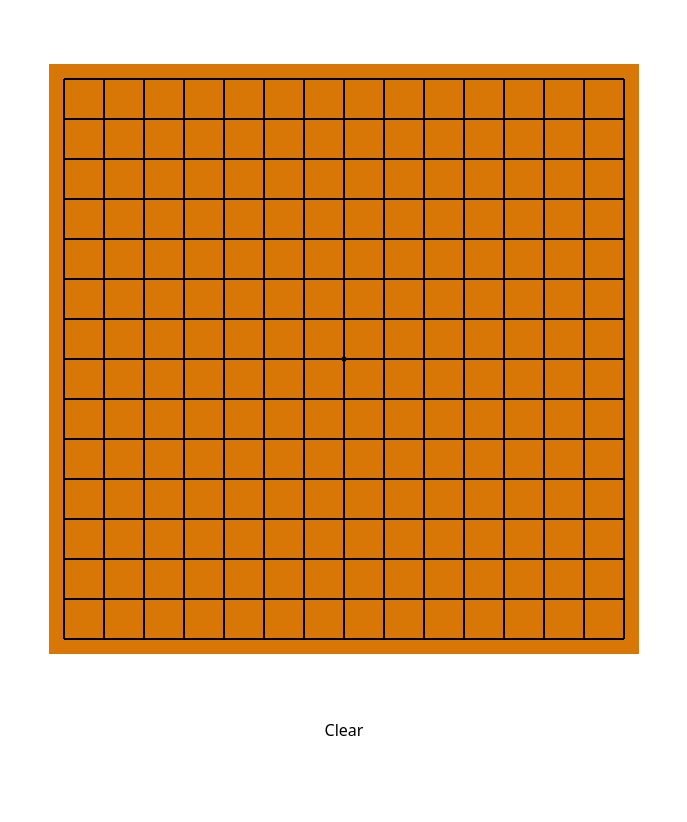
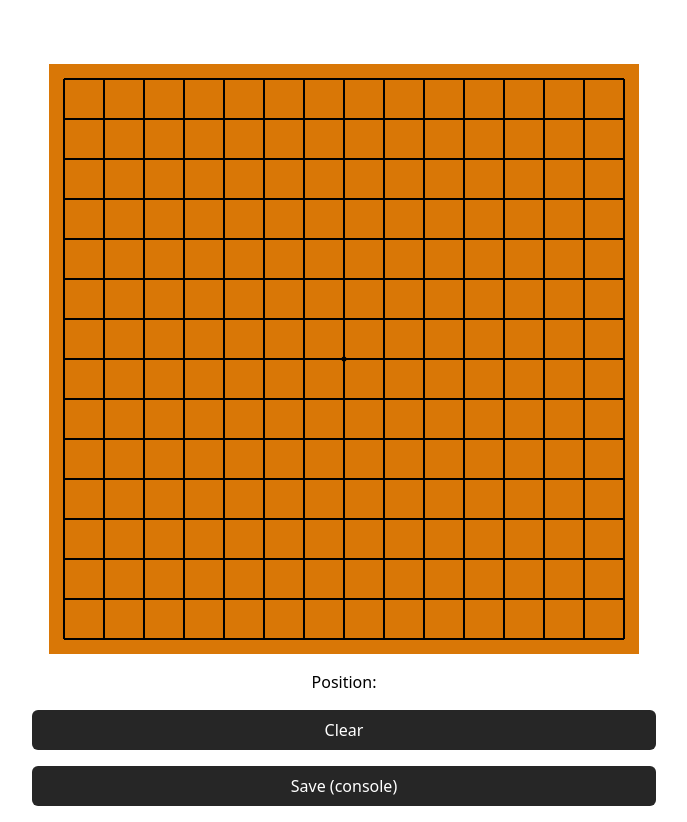
Before and after one commit to sinclairr08/renju-site, a React (Create React App) app: page / in a window 1280 px wide. Shown: the whole page, without its empty margins (296-983 px from the left). Before the commit the page ends 800 px from the top, so only its background shows below. Built offline with nearby package versions, Linux system fonts and the light colour scheme.

Commit message:
feat: Add a history function with refactoring
 - combine all states to a inteface
 - code style change

```diff
--- a/src/board/index.tsx
+++ b/src/board/index.tsx
@@ -6,7 +6,8 @@ const arr = [...Array(15).keys()];
 
 const Board = () => {
   const [positionMessage, setPositionMessage] = useState("");
-  const { board, status, isEnd, clearBoard, putStone } = useBoard();
+  const { stones, winner, winReason, clearBoard, putStone, saveHistory } =
+    useBoard();
   const boardRef = useRef<any>(null);
 
   const clickBoard = (e: React.MouseEvent<HTMLDivElement>) => {
@@ -43,8 +44,8 @@ const Board = () => {
         />
 
         {preLine()}
-        {board.map((boardRow, i) =>
-          boardRow.map(
+        {stones.map((row, i) =>
+          row.map(
             (stone, j) =>
               stone.counter !== 0 &&
               stoneComponent({ location: { x: j, y: i }, ...stone })
@@ -53,12 +54,26 @@ const Board = () => {
         {arr.map((l) => hrLine(l))}
         {arr.map((l) => vrLine(l))}
       </div>
-      <span className="mt-4 text-xl">{positionMessage}</span>
-      <span className="mt-4 text-xl">{status}</span>
-      <span className="mt-4 text-xl">{isEnd ? "Game End" : ""}</span>
-      <button className="mt-4" onClick={clearBoard}>
-        Clear
-      </button>
+
+      <span className="mt-4">
+        {winner
+          ? `${winner} win! ${winReason}`
+          : `Position: ${positionMessage}`}
+      </span>
+      <div className="flex flex-col w-1/2">
+        <button
+          className="bg-neutral-800 text-white rounded-md p-2 mt-4"
+          onClick={clearBoard}
+        >
+          Clear
+        </button>
+        <button
+          className="bg-neutral-800 text-white rounded-md p-2 mt-4"
+          onClick={saveHistory}
+        >
+          Save (console)
+        </button>
+      </div>
     </div>
   );
 };
--- a/src/board/useBoard.ts
+++ b/src/board/useBoard.ts
@@ -8,13 +8,21 @@ export interface stone {
   color: stoneColor;
 }
 
-export interface useBoardReturns {
-  board: stone[][];
+interface boardState {
+  counter: number;
+  stones: stone[][];
+  history: place[];
   isEnd: boolean;
-  status: string;
+  winner: "black" | "white" | "";
+  winReason: "Black took a forbidden" | "5 in a row" | "";
+}
+
+export interface useBoardReturns extends boardState {
   clearBoard: () => void;
   putStone: (p: place) => void;
   putStones: (p: place[]) => void;
+  saveHistory: () => void;
+  restoreHistory: (str: string) => void;
 }
 
 interface countRowProps {
@@ -24,38 +32,65 @@ interface countRowProps {
 }
 
 const EMPTY_STONE: stone = { counter: 0, color: "blank" };
+const FORBIDDEN_STONE: stone = { counter: -1, color: "forbidden" };
 
-const makeEmptyBoard = (): stone[][] => {
-  return Array.from({ length: 15 }, () => Array(15).fill(EMPTY_STONE));
+const makeEmptyBoardState = (): boardState => {
+  return {
+    stones: Array.from({ length: 15 }, () => Array(15).fill(EMPTY_STONE)),
+    counter: 0,
+    history: [],
+    isEnd: false,
+    winner: "",
+    winReason: "",
+  };
 };
 
 const useBoard = (): useBoardReturns => {
-  const [board] = useState<stone[][]>(makeEmptyBoard());
-  const [counter, setCounter] = useState(0);
-  const [isEnd, setIsEnd] = useState(false);
-  const [status, setStatus] = useState("");
+  const [{ counter, history, isEnd, stones, winner, winReason }, setBoard] =
+    useState<boardState>(makeEmptyBoardState());
+
+  const saveHistory = () => {
+    console.log(JSON.stringify(history));
+  };
+
+  const restoreHistory = (historyStr: string) => {
+    putStones(JSON.parse(historyStr));
+  };
 
   const putStone = (p: place) => {
     /** 1. Check a place is puttable */
     if (isEnd || !isPuttable(p)) return;
 
     /** 2. Put a stone */
-    const curTurnColor: stoneColor = counter % 2 === 0 ? "black" : "white";
-    setBoard(p, { color: curTurnColor, counter: counter + 1 });
-    setCounter((prev) => prev + 1);
+    const curColor: stoneColor = counter % 2 === 0 ? "black" : "white";
+
+    setBoard((prev) => ({
+      ...prev,
+      counter: prev.counter + 1,
+      history: [...prev.history, p],
+      stones: updatedStones(prev.stones, p, {
+        color: curColor,
+        counter: counter + 1,
+      }),
+    }));
 
     /** 3. Set forbidden */
-    if (curTurnColor === "white") {
+    if (curColor === "white") {
       setForbidden();
     } else {
       deleteForbidden();
     }
 
     /** 4. Check a row is made */
-    const isRowMade = isRow(p, curTurnColor);
+    const isRowMade = isRow(p, curColor);
     if (isRowMade) {
-      setIsEnd(true);
-      setStatus(`${curTurnColor} win! 5 in a row!`);
+      setBoard((prev) => ({
+        ...prev,
+        isEnd: true,
+        winner: curColor,
+        winReason: "5 in a row",
+      }));
+
       deleteForbidden();
     }
 
@@ -66,14 +101,20 @@ const useBoard = (): useBoardReturns => {
     places.forEach((p) => putStone(p));
   };
 
+  const updatedStones = (
+    stones: stone[][],
+    p: place,
+    newStone: stone
+  ): stone[][] => {
+    return stones.map((row, i) =>
+      row.map((stone, j) => (i === p.y && j === p.x ? newStone : stone))
+    );
+  };
+
   const getStoneColor = (p: place): stoneColor => {
     if (p.x > 14 || p.y > 14 || p.x < 0 || p.y < 0) return "edge";
 
-    return board[p.y][p.x].color;
-  };
-
-  const setBoard = (p: place, curStone: stone) => {
-    board[p.y][p.x] = curStone;
+    return stones[p.y][p.x].color;
   };
 
   const isForbidden = (startPlace: place): boolean => {
@@ -154,14 +195,17 @@ const useBoard = (): useBoardReturns => {
 
     if (curPlaceColor === "forbidden") {
       deleteForbidden();
-      setIsEnd(true);
-      setStatus("white win! black took a forbidden place!");
+      setBoard((prev) => ({
+        ...prev,
+        isEnd: true,
+        winner: "white",
+        winReason: "Black took a forbidden",
+      }));
 
       return false;
     }
 
     if (curPlaceColor !== "blank") {
-      setStatus("already clicked");
       return false;
     }
 
@@ -232,48 +276,49 @@ const useBoard = (): useBoardReturns => {
   };
 
   const setForbidden = () => {
-    board.forEach((stoneRow, y) => {
-      stoneRow.forEach((stone, x) => {
+    stones.forEach((row, y) => {
+      row.forEach((stone, x) => {
         const curPlace = { x, y };
         if (stone.color === "blank" && isForbidden(curPlace)) {
-          setBoard(curPlace, { counter: -1, color: "forbidden" });
+          setBoard((prev) => ({
+            ...prev,
+            stones: updatedStones(prev.stones, curPlace, FORBIDDEN_STONE),
+          }));
         }
       });
     });
   };
 
   const deleteForbidden = () => {
-    board.forEach((boardRow, y) => {
-      boardRow.forEach((stone, x) => {
+    stones.forEach((row, y) => {
+      row.forEach((stone, x) => {
         const curPlace = { x, y };
         if (stone.color === "forbidden") {
-          setBoard(curPlace, EMPTY_STONE);
+          setBoard((prev) => ({
+            ...prev,
+            stones: updatedStones(prev.stones, curPlace, EMPTY_STONE),
+          }));
         }
       });
     });
   };
 
   const clearBoard = () => {
-    board.forEach((stoneRow, y) => {
-      stoneRow.forEach((stone, x) => {
-        const curPlace = { x, y };
-        if (stone.color !== "blank") {
-          setBoard(curPlace, EMPTY_STONE);
-        }
-      });
-    });
-    setCounter(0);
-    setIsEnd(false);
-    setStatus("");
+    setBoard(makeEmptyBoardState());
   };
 
   return {
-    board,
-    status,
+    stones,
+    counter,
+    history,
     isEnd,
+    winner,
+    winReason,
     clearBoard,
     putStone,
     putStones,
+    saveHistory,
+    restoreHistory,
   };
 };
 
```
Also changed, not shown: 1 other file (tests, documents, lock files or other folders).
